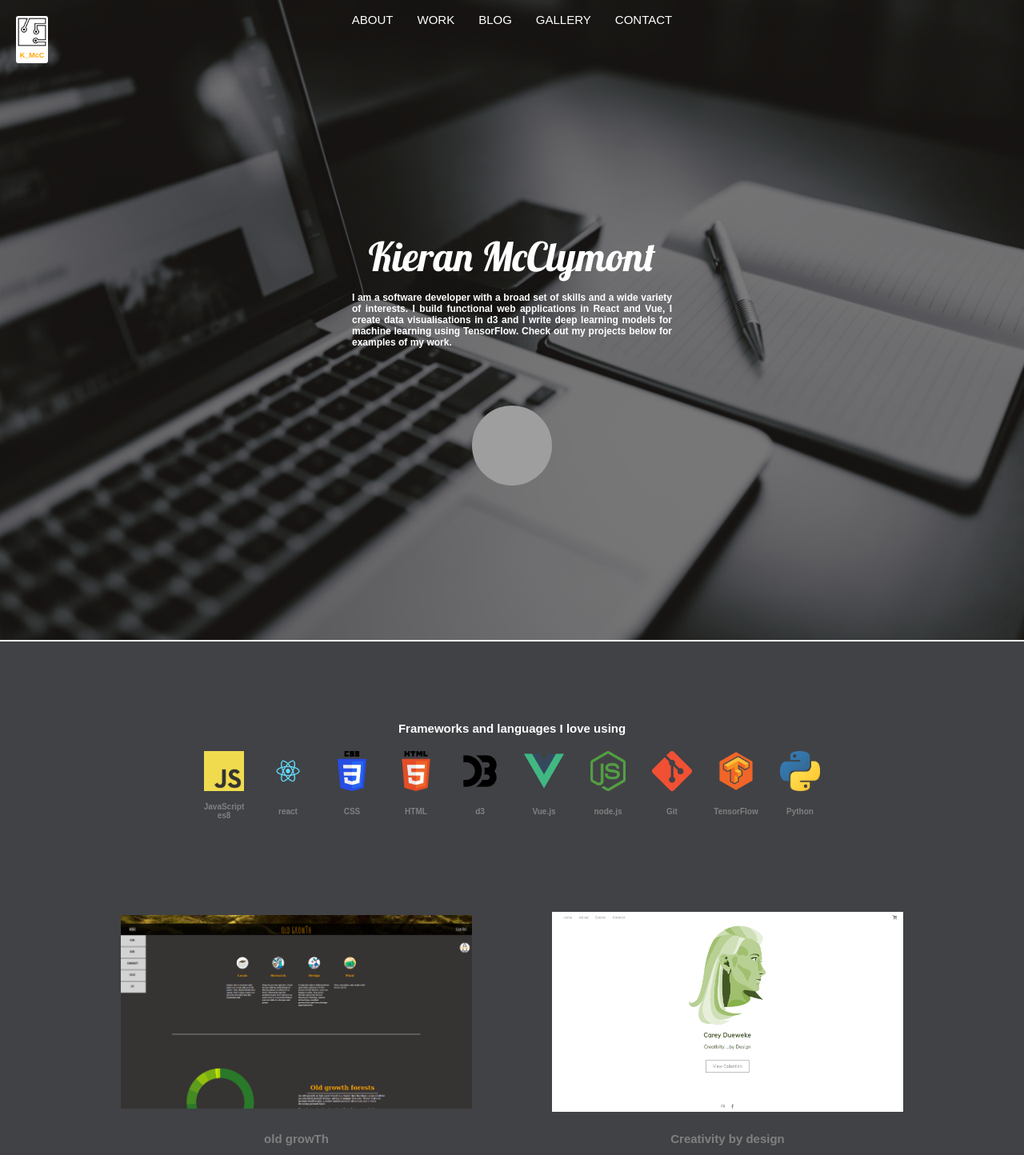
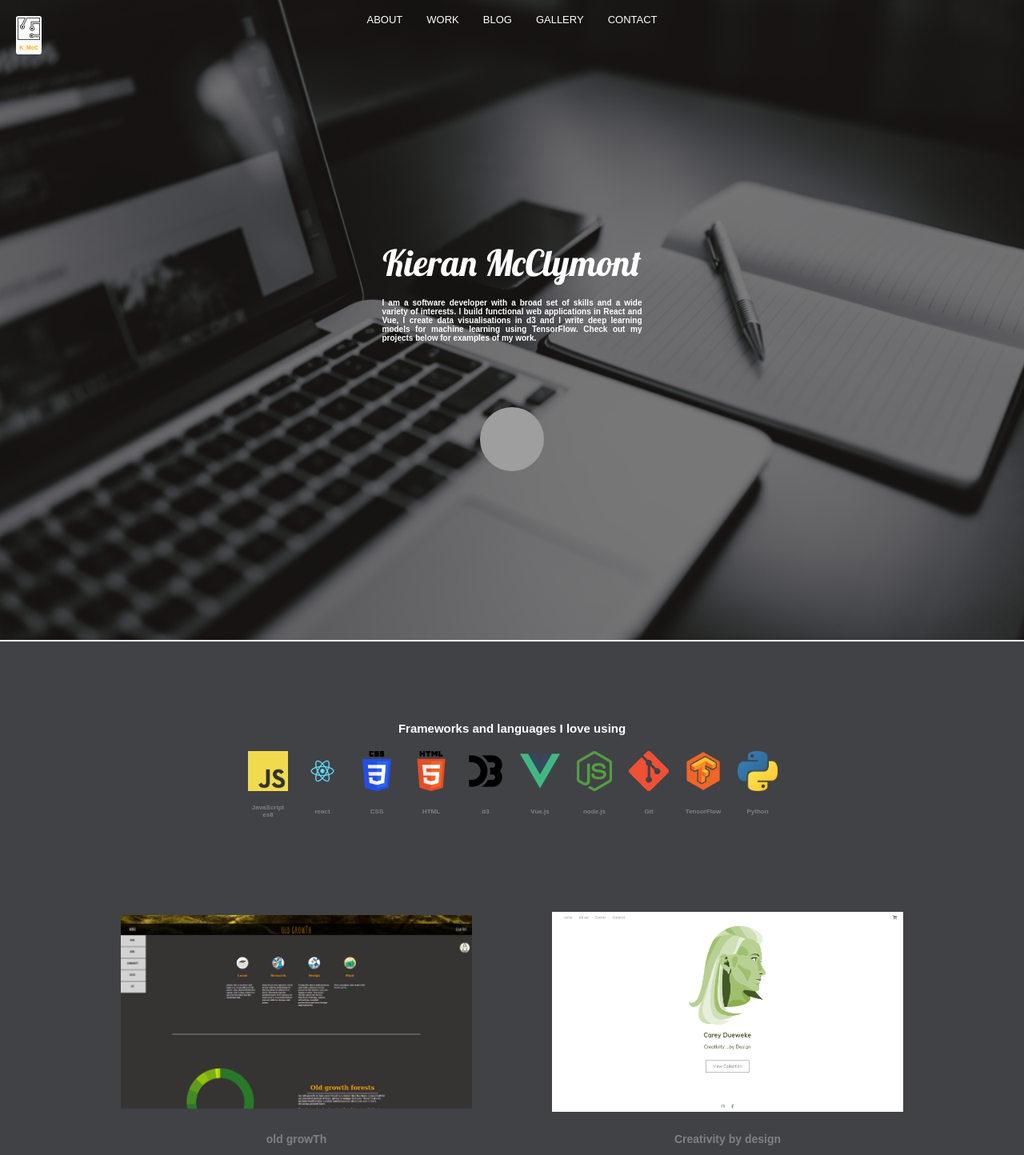
Before and after one commit to mcclymont-k/react-blog, a React (Create React App) app: page /#/ in a window 1280 px wide. Shown: the top 1444 px of the page at 80% size. Built offline with nearby package versions, Linux system fonts and the light colour scheme; grey boxes are pictures that could not be loaded.

Commit message:
updated styling for cross browser compatabiity

```diff
--- a/src/Css/About.css
+++ b/src/Css/About.css
@@ -27,19 +27,19 @@
   justify-items: center;
   grid-gap: 20px;;
   z-index: 2;
-  width: 400px
+  width: 325px
 }
 
 .aboutContent img {
-  width: 100px;
-  height: 100px;
+  width: 80px;
+  height: 80px;
   border-radius: 50px;
   opacity: 1;
   margin-top: 153px;
 }
 
 .aboutContent h1 {
-  font-size: 50px;
+  font-size: 45px;
   font-weight: normal;
   margin: 0;
   font-family: 'Lobster', cursive;
@@ -47,7 +47,7 @@
 
 .aboutContent h2 {
   justify-self: flex-start;
-  font-size: 12px;
+  font-size: 10px;
   margin: 0;
   text-align: justify;
   text-justify: auto
--- a/src/Css/Experience.css
+++ b/src/Css/Experience.css
@@ -19,7 +19,7 @@
 
 .logoContainer {
   display: grid;
-  grid-template-columns: repeat(auto-fit, 60px);
+  grid-template-columns: repeat(auto-fit, 48px);
   grid-gap: 20px;
   height: 100px;
   justify-content: center;
@@ -27,16 +27,16 @@
 }
 
 .individualLogo {
-  width: 60px;
   display: grid;
   justify-items: center
 }
 
 .individualLogo h2{
-  font-size: 10px;
-  width: 60px;
+  font-size: 8px;
+  width: 48px;
   text-align: center;
   color: grey;
+  margin: 0
 }
 
 .individualLogo:hover {
@@ -58,6 +58,7 @@
 .individualProject {
   display: grid;
   justify-items: center;
+  align-items: center;
   grid-template-rows: 300px 20px 1fr;
   cursor: pointer;
 }
@@ -75,11 +76,12 @@
 
 .individualProject h1 {
   margin: 0;
-  color: grey
+  color: grey;
+  font-size: 14px
 }
 
 .individualProject:hover h1 {
-  color: white
+  color: white;
 }
 
 .individualProject:hover h2 {
@@ -96,6 +98,6 @@
 }
 
 .individualProject h2 {
-  font-size: 13px;
+  font-size: 11px;
   color: grey;
 }
--- a/src/Css/MenuBar.css
+++ b/src/Css/MenuBar.css
@@ -23,6 +23,7 @@
   text-align: center;
   border-radius: 5px;
   padding: 5px;
+  font-size: 13px
 }
 
 .menuBarButton::after {
@@ -48,17 +49,17 @@
   left: 20px;
   top: 20px;
   background-color: white;
-  width: 40px;
-  height: 59px;
+  width: 32px;
+  height: 48px;
   border-radius: 3px
 }
 
 .logo img {
-  height: 40px
+  height: 32px
 }
 
 .logo h1 {
-  font-size: 9px;
+  font-size: 7px;
   color: orange;
   margin: 0;
   text-align: center;
```
Also changed, not shown: 8 other files (tests, documents, lock files or other folders).
